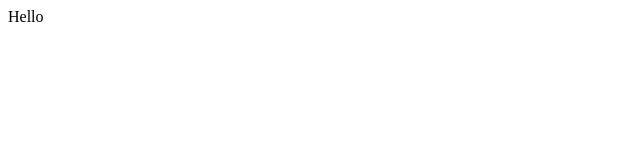
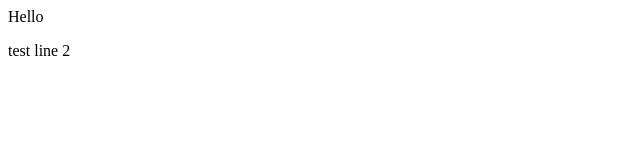
Before and after one commit to kuroskii12/testRepo, a plain HTML site: page index.html in a window 1280 px wide. Shown: the full height of the page, 0-640 px from the left. Drawn offline with Linux system fonts and the light colour scheme.

Commit message:
added test line

```diff
--- a/index.html
+++ b/index.html
@@ -1 +1,2 @@
 <div>Hello</div>
+<p>test line 2</p>
```
